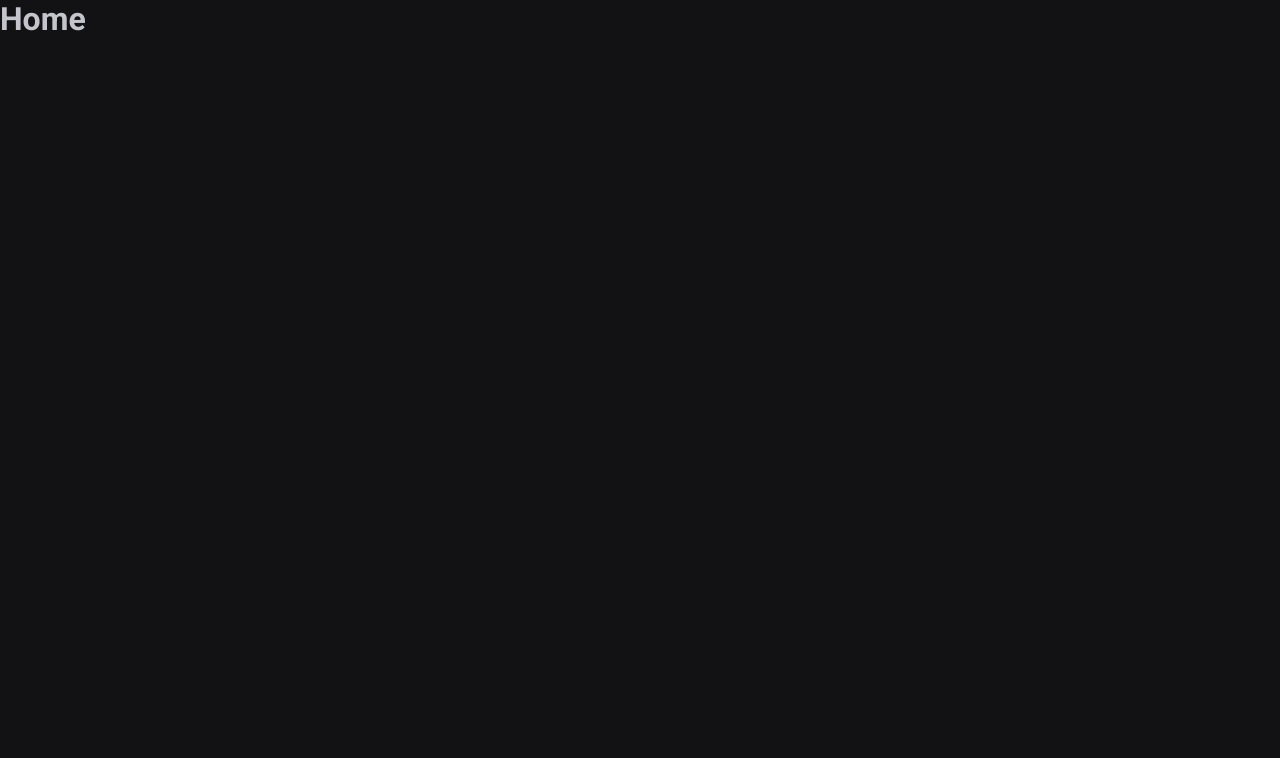
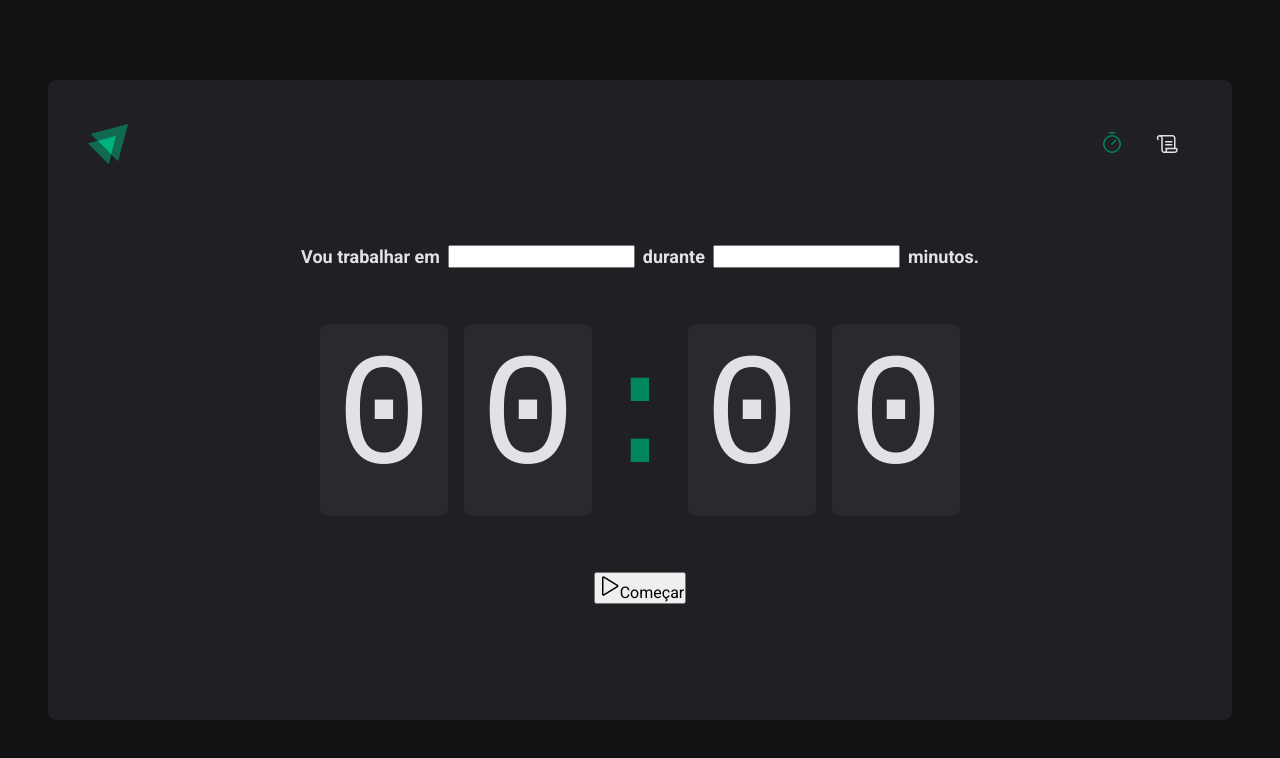
Before and after one commit to henrikesilva/Timerdoro, a React (Vite) app: page / in a window 1280 px wide. Shown: the top 758 px of the page. Built offline with nearby package versions, Linux system fonts and the light colour scheme.

Commit message:
Estilização inicial da Home

```diff
--- a/package.json
+++ b/package.json
@@ -10,6 +10,7 @@
     "lint": "eslint src --ext .ts,.tsx"
   },
   "dependencies": {
+    "phosphor-react": "^1.4.1",
     "react": "^18.2.0",
     "react-dom": "^18.2.0",
     "react-router-dom": "^6.16.0",
--- a/src/Router.tsx
+++ b/src/Router.tsx
@@ -1,13 +1,17 @@
 import { Routes, Route } from 'react-router-dom'
 import { Home } from './pages/Home'
 import { History } from './pages/History'
+import { DefaultLayout } from './layouts/DefaultLayout'
 
 export function Router() {
   return (
     <Routes>
-      {/* path = caminho da rota - element = componente da rota */}
-      <Route path="/" element={<Home />} />
-      <Route path="/history" element={<History />} />
+      {/* Serve para aplicar o layout default(Header) em todas as rotas 'filhas' */}
+      <Route path="/" element={<DefaultLayout />}>
+        {/* path = caminho da rota - element = componente da rota */}
+        <Route path="/" element={<Home />} />
+        <Route path="/history" element={<History />} />
+      </Route>
     </Routes>
   )
 }
--- /dev/null
+++ b/src/components/header/index.tsx
@@ -0,0 +1,21 @@
+import { HeaderContainer } from './styles'
+
+import logoIgnite from '../../assets/logo-ignite.svg'
+import { Timer, Scroll } from 'phosphor-react'
+import { NavLink } from 'react-router-dom'
+
+export function Header() {
+  return (
+    <HeaderContainer>
+      <img src={logoIgnite} alt="" />
+      <nav>
+        <NavLink to="/" title="Timer">
+          <Timer size={24} />
+        </NavLink>
+        <NavLink to="/history" title="Histórico">
+          <Scroll size={24} />
+        </NavLink>
+      </nav>
+    </HeaderContainer>
+  )
+}
--- /dev/null
+++ b/src/components/header/styles.ts
@@ -0,0 +1,34 @@
+import styled from 'styled-components'
+
+export const HeaderContainer = styled.header`
+  display: flex;
+  align-items: center;
+  justify-content: space-between;
+
+  nav {
+    display: flex;
+    gap: 0.5rem;
+
+    a {
+      width: 3rem;
+      height: 3rem;
+
+      display: flex;
+      justify-content: center;
+      align-items: center;
+
+      color: ${(props) => props.theme['gray-100']};
+
+      border-top: 3px solid transparent;
+      border-bottom: 3px solid transparent;
+
+      &:hover {
+        border-bottom: 3px solid ${(props) => props.theme['green-500']};
+      }
+
+      &.active {
+        color: ${(props) => props.theme['green-500']};
+      }
+    }
+  }
+`
--- /dev/null
+++ b/src/layouts/DefaultLayout/index.tsx
@@ -0,0 +1,12 @@
+import { Outlet } from 'react-router-dom'
+import { Header } from '../../components/header'
+import { LayoutContainer } from './styles'
+
+export function DefaultLayout() {
+  return (
+    <LayoutContainer>
+      <Header />
+      <Outlet />
+    </LayoutContainer>
+  )
+}
--- /dev/null
+++ b/src/layouts/DefaultLayout/styles.ts
@@ -0,0 +1,14 @@
+import styled from 'styled-components'
+
+export const LayoutContainer = styled.div`
+  max-width: 74rem;
+  height: calc(100vh - 10rem);
+  margin: 5rem auto;
+  padding: 2.5rem;
+
+  background: ${(props) => props.theme['gray-800']};
+  border-radius: 8px;
+
+  display: flex;
+  flex-direction: column;
+`
--- a/src/pages/Home.tsx
+++ /dev/null
@@ -1,3 +0,0 @@
-export function Home() {
-  return <h1>Home</h1>
-}
--- /dev/null
+++ b/src/pages/Home/index.tsx
@@ -0,0 +1,38 @@
+import { Play } from 'phosphor-react'
+import {
+  ContdownContainer,
+  FormContainer,
+  HomeContainer,
+  Separator,
+} from './styles'
+
+export function Home() {
+  return (
+    <HomeContainer>
+      <form action="">
+        <FormContainer>
+          <label htmlFor="task">Vou trabalhar em</label>
+          <input id="task" />
+
+          <label htmlFor="minutesAmount">durante</label>
+          <input type="number" id="minutesAmount" />
+
+          <span>minutos.</span>
+        </FormContainer>
+
+        <ContdownContainer>
+          <span>0</span>
+          <span>0</span>
+          <Separator>:</Separator>
+          <span>0</span>
+          <span>0</span>
+        </ContdownContainer>
+
+        <button type="submit">
+          <Play size={24} />
+          Começar
+        </button>
+      </form>
+    </HomeContainer>
+  )
+}
--- /dev/null
+++ b/src/pages/Home/styles.ts
@@ -0,0 +1,55 @@
+import styled from 'styled-components'
+
+export const HomeContainer = styled.main`
+  flex: 1;
+
+  display: flex;
+  flex-direction: column;
+  align-items: center;
+  justify-content: center;
+
+  form {
+    display: flex;
+    flex-direction: column;
+    align-items: center;
+    gap: 3.5rem;
+  }
+`
+
+export const FormContainer = styled.div`
+  width: 100%;
+  display: flex;
+  align-items: center;
+  justify-content: center;
+  gap: 0.5rem;
+  color: ${(props) => props.theme['gray-100']};
+  font-size: 1.125rem;
+  font-weight: bold;
+  flex-wrap: wrap;
+`
+
+export const ContdownContainer = styled.div`
+  font-family: 'Roboto-Mono', monospace;
+  font-size: 10rem;
+  line-height: 8rem;
+  color: ${(props) => props.theme['gray-100']};
+
+  display: flex;
+  gap: 1rem;
+
+  span {
+    background: ${(props) => props.theme['gray-700']};
+    padding: 2rem 1rem;
+    border-radius: 8px;
+  }
+`
+
+export const Separator = styled.div`
+  padding: 2rem 0;
+  color: ${(props) => props.theme['green-500']};
+
+  width: 4rem;
+  overflow: hidden;
+  display: flex;
+  justify-content: center;
+`
--- a/src/styles/global.ts
+++ b/src/styles/global.ts
@@ -17,6 +17,7 @@
     body {
         background: ${(props) => props.theme['gray-900']};
         color: ${(props) => props.theme['gray-300']};
+        -webkit-font-smoothing: antialiased;
     }
 
     body, input, textarea, button {
```
Also changed, not shown: src/assets/logo-ignite.svg (added), 1 other file (tests, documents, lock files or other folders).
